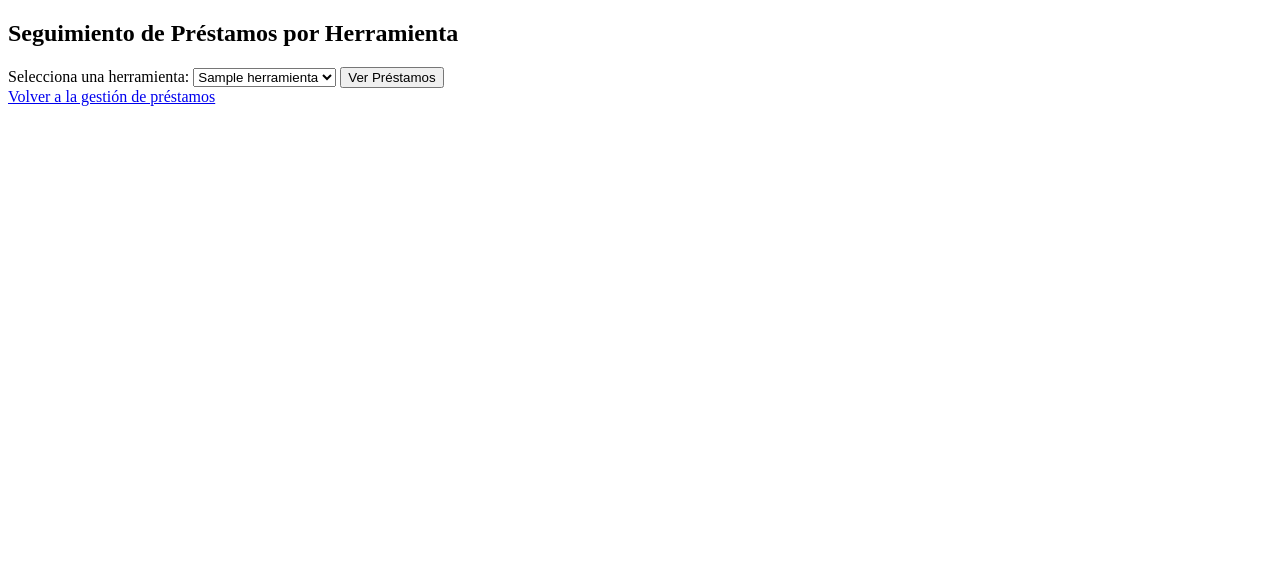
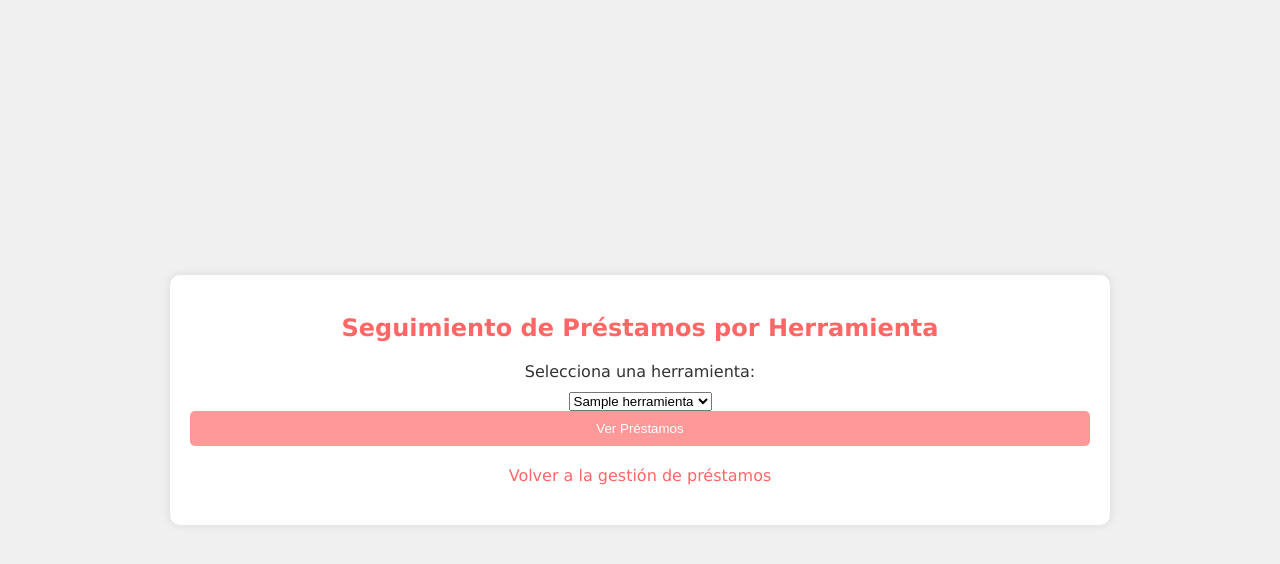
Before and after one commit to EverythingWillBeCode/PHP, a PHP site: page /seguimiento_herramienta.php in a window 1280 px wide. Shown: the top 564 px of the page. Run offline with PHP 8.4, Linux system fonts and the light colour scheme; the visitor is signed in with stand-in values (Sample User, id 1); tables that the repository leaves empty or names only in its code hold one stand-in row (values such as "Sample post").

Commit message:
update 600 x 900 px

```diff
--- a/Gestion_Prestamos/css/styles.css
+++ b/Gestion_Prestamos/css/styles.css
@@ -26,7 +26,7 @@ body {
     padding: 20px;
     border-radius: 10px;
     box-shadow: 0px 0px 10px rgba(0, 0, 0, 0.1);
-    width: 600px;
+    width: 900px;
     text-align: center;
 }
 
--- a/Gestion_Prestamos/registro_usuario.php
+++ b/Gestion_Prestamos/registro_usuario.php
@@ -15,10 +15,15 @@ if ($_SERVER['REQUEST_METHOD'] == 'POST') {
 <html lang="es">
 <head>
     <meta charset="UTF-8">
+    <meta name="viewport" content="width=device-width, initial-scale=1.0">
     <title>Registro de Usuario</title>
+    <link rel="stylesheet" href="css/styles.css">
 </head>
 <body>
+    <div class="login-container">
+        <img src="img/logoCFP.png" alt="Logo de CFP-401" class="login-logo">
         <h2>Registro de Usuario</h2>
+
         <form method="POST" action="registro_usuario.php">
             <label for="nombre_usuario">Nombre de usuario:</label>
             <input type="text" name="nombre_usuario" required><br>
@@ -28,5 +33,6 @@ if ($_SERVER['REQUEST_METHOD'] == 'POST') {
 
             <button type="submit">Registrar</button>
         </form>
+    </div>
 </body>
 </html>
--- a/Gestion_Prestamos/seguimiento_herramienta.php
+++ b/Gestion_Prestamos/seguimiento_herramienta.php
@@ -16,9 +16,9 @@ $prestamos_herramienta = null; // Inicializo como null para que no dé error si
 if ($_SERVER['REQUEST_METHOD'] == 'POST' && isset($_POST['id_herramienta'])) {
     $id_herramienta = $_POST['id_herramienta'];
 
-    // Consulta para obtener los préstamos de la herramienta seleccionada
+    // Consulta para obtener los préstamos de la herramienta seleccionada, incluyendo el usuario que realizó el préstamo
     $prestamos_herramienta = $conexion->query("
-        SELECT prestamos.id, herramientas.nombre AS herramienta_nombre, profesores.nombre AS profesor_nombre, prestamos.fecha_prestamo, prestamos.fecha_devolucion
+        SELECT prestamos.id, herramientas.nombre AS herramienta_nombre, profesores.nombre AS profesor_nombre, prestamos.fecha_prestamo, prestamos.fecha_devolucion, prestamos.usuario_prestamo
         FROM prestamos
         JOIN herramientas ON prestamos.id_herramienta = herramientas.id
         JOIN profesores ON prestamos.profesor_id = profesores.id
@@ -31,9 +31,12 @@ if ($_SERVER['REQUEST_METHOD'] == 'POST' && isset($_POST['id_herramienta'])) {
 <html lang="es">
 <head>
     <meta charset="UTF-8">
+    <meta name="viewport" content="width=device-width, initial-scale=1.0">
     <title>Seguimiento de Herramientas</title>
+    <link rel="stylesheet" href="css/styles.css">
 </head>
 <body>
+    <div class="loan-management-container">
         <h2>Seguimiento de Préstamos por Herramienta</h2>
 
         <!-- Formulario para seleccionar la herramienta -->
@@ -48,7 +51,7 @@ if ($_SERVER['REQUEST_METHOD'] == 'POST' && isset($_POST['id_herramienta'])) {
         </form>
 
         <!-- Si se ha seleccionado una herramienta, mostrar sus préstamos -->
-    <?php if ($prestamos_herramienta && $prestamos_herramienta->num_rows > 0) { ?> <!-- Cambié count() por num_rows -->
+        <?php if ($prestamos_herramienta && $prestamos_herramienta->num_rows > 0) { ?>
             <h3>Préstamos de la herramienta seleccionada:</h3>
             <table border="1">
                 <tr>
@@ -56,6 +59,7 @@ if ($_SERVER['REQUEST_METHOD'] == 'POST' && isset($_POST['id_herramienta'])) {
                     <th>Profesor</th>
                     <th>Fecha y hora de Préstamo</th>
                     <th>Fecha y hora de Devolución</th>
+                    <th>Usuario que realizó el préstamo</th> <!-- Nueva columna para mostrar el usuario -->
                 </tr>
                 <?php while ($prestamo = $prestamos_herramienta->fetch_assoc()) { ?>
                     <tr>
@@ -63,6 +67,7 @@ if ($_SERVER['REQUEST_METHOD'] == 'POST' && isset($_POST['id_herramienta'])) {
                         <td><?php echo $prestamo['profesor_nombre']; ?></td>
                         <td><?php echo $prestamo['fecha_prestamo']; ?></td>
                         <td><?php echo $prestamo['fecha_devolucion'] ?: 'No devuelto'; ?></td>
+                        <td><?php echo $prestamo['usuario_prestamo']; ?></td> <!-- Mostrar el usuario que realizó el préstamo -->
                     </tr>
                 <?php } ?>
             </table>
@@ -70,6 +75,9 @@ if ($_SERVER['REQUEST_METHOD'] == 'POST' && isset($_POST['id_herramienta'])) {
             <p>No se encontraron préstamos para la herramienta seleccionada.</p>
         <?php } ?>
 
+        <div class="links">
             <a href="prestamos.php">Volver a la gestión de préstamos</a>
+        </div>
+    </div>
 </body>
 </html>
```
Lines whose indentation alone changed are shown as unchanged.
